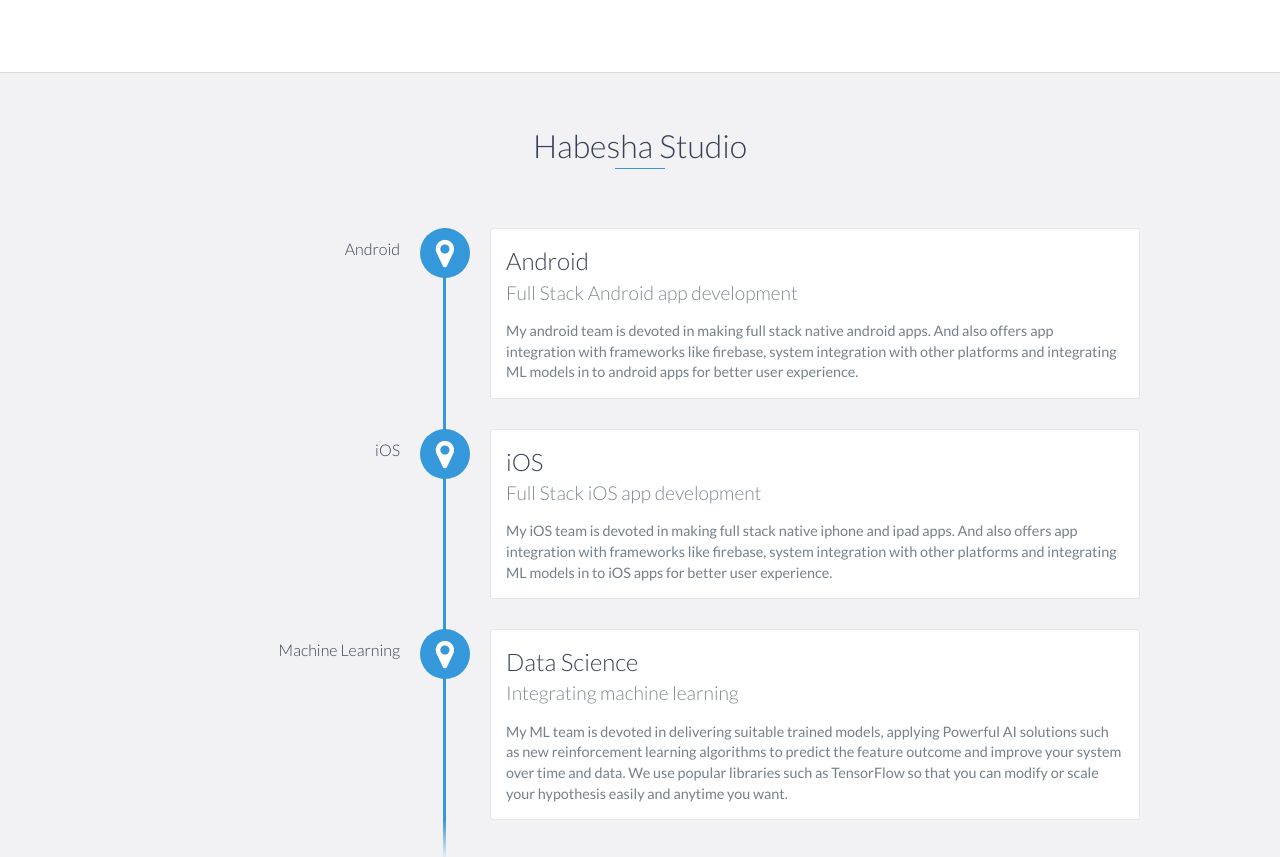
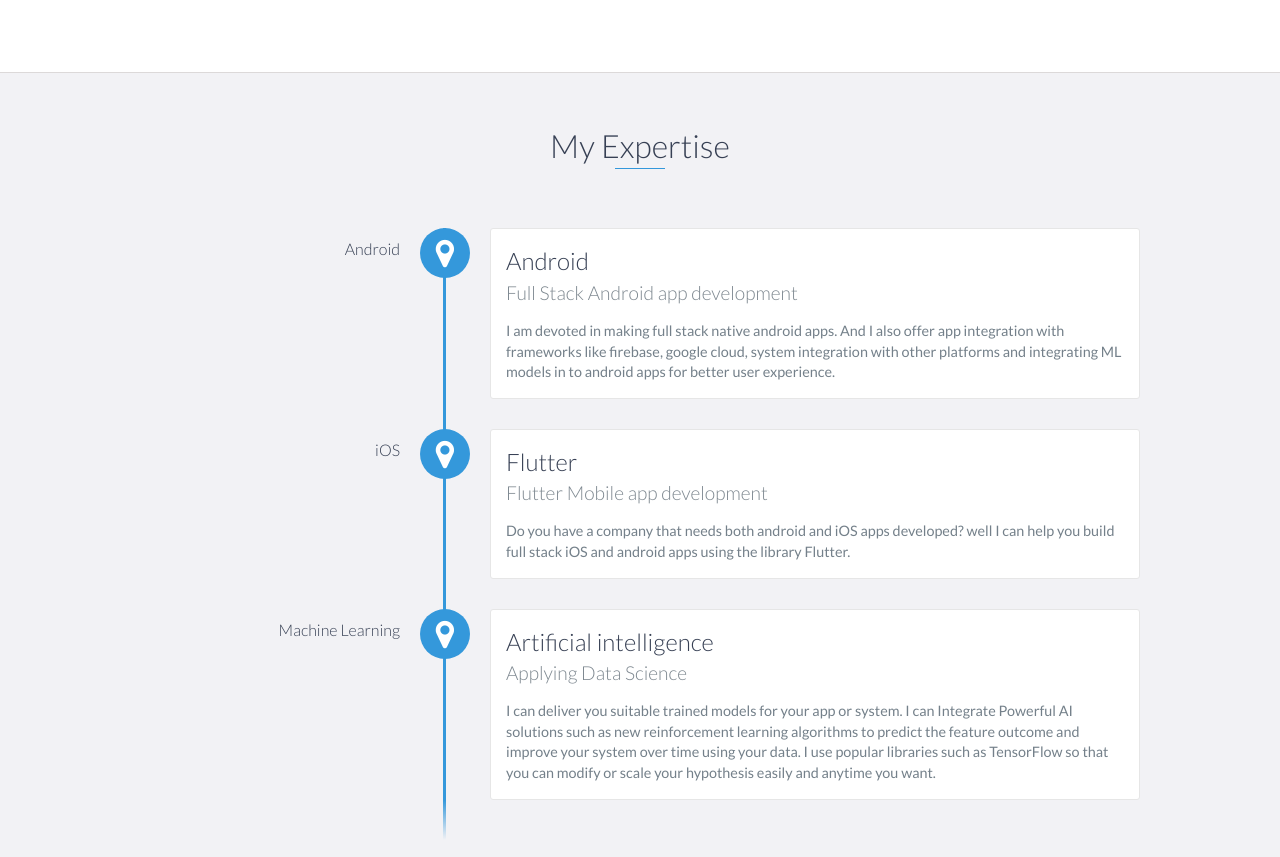
Before and after one commit to kuwrom/kuwrom.github.io, a website: page index.html in a window 1280 px wide. Shown: the part 1084-1941 px from the top of the page. Drawn offline with nearby package versions, Linux system fonts and the light colour scheme.

Commit message:
Update index.html

```diff
--- a/index.html
+++ b/index.html
@@ -74,7 +74,7 @@
 			    I am the founder of my own creative app development and data science studio called habeshaStudio.
 			    as a software Engineer, I have over 5 years of quality experience in programming, project management and artificial intelligence.
 			    And In habesha studio we offer Full stack mobile app development (cross platform) and data analytics to integrate machine learning algorithms to a new or existing systems.
-			    If you have a project that needs some creative insight me and my team will thrill you with our problem solving mechanism and we are always ready to help.
+			    If you have a project that needs some creative insight I will thrill you with my problem solving mechanism and I am always ready to help.
 
 			</p>
 
@@ -90,33 +90,33 @@
     <!-- End #about -->
 
     <div id="experience" class="background-alt">
-        <h2 class="heading">Habesha Studio</h2>
+        <h2 class="heading">My Expertise</h2>
         <div id="experience-timeline">
             <div data-date="Android">
                 <h3>Android</h3>
                 <h4>Full Stack Android app development</h4>
                 <p>
-                    My android team is devoted in making full stack native android apps. And also offers app integration with frameworks like firebase, system integration with other platforms and integrating ML models in to android apps for better user experience.
+                    I am devoted in making full stack native android apps. And I also offer app integration with frameworks like firebase, google cloud, system integration with other platforms and integrating ML models in to android apps for better user experience.
 		    </p>
             </div>
 
             <div data-date="iOS">
-                <h3>iOS</h3>
-                <h4>Full Stack iOS app development</h4>
+                <h3>Flutter</h3>
+                <h4>Flutter Mobile app development</h4>
                 <p>
 
-                    My iOS team is devoted in making full stack native iphone and ipad apps. And also offers app integration with frameworks like firebase, system integration with other platforms and integrating ML models in to iOS apps for better user experience.
+                    Do you have a company that needs both android and iOS apps developed? well I can help you build full stack iOS and android apps using the library Flutter.
 
 		    </p>
             </div>
 
             <div data-date="Machine Learning">
-                <h3>Data Science</h3>
-                <h4>Integrating machine learning</h4>
+                <h3>Artificial intelligence</h3>
+                <h4>Applying Data Science</h4>
                 <p>
 
-			My ML team is devoted in delivering suitable trained models,  applying Powerful AI solutions such as new reinforcement learning algorithms to predict the feature outcome and improve your system over time and data.
-			We use popular libraries such as TensorFlow so that you can modify or scale your hypothesis easily and anytime you want.
+			I can deliver you suitable trained models for your app or system. I can Integrate Powerful AI solutions such as new reinforcement learning algorithms to predict the feature outcome and improve your system over time using your data.
+			I use popular libraries such as TensorFlow so that you can modify or scale your hypothesis easily and anytime you want.
 		    </p>
             </div>
         </div>
@@ -153,7 +153,7 @@
                     <div class="project-info">
                         <h3>A food delivery app with realtime tracking and order management</h3>
                         <p>
-                           Written in dart, java, swift and it uses firebase, flutter and google maps API
+                           Dine is a food delivery app written for a startup company in addis ababa. It features location based filtered restaurant results and it has an eye-catching design as well as simplicity.
 			    </p>
                 <a href="https://play.google.com/store/apps/details?id=com.habeshastudio.fooddelivery">View on Playstore</a>
                     </div>
@@ -170,7 +170,7 @@
                         <h3>Implementation of Augmented random Search algorithm</h3>
                         <p>
                          By using "ARS" one of the most powerful algorithms published recently in 2018,
-				we made a half cheetah that trained itself to jump and run by improving its rewards from the environment.
+				        I experimented a half cheetah that trained itself to jump and run by improving its rewards from the environment.
 			    </p>
                         <a href="#">View Project</a>
                     </div>
@@ -196,8 +196,8 @@
 	    <li>Xcode</li>
 	    <li>Data Science</li>
             <li>Flutter</li>
-	    <li>R</li>
-            <li>Octave</li>
+	    <li>Firebase</li>
+            <li>NodeJS</li>
             <li>TensorFlow</li>
 	    <li>Keras</li>
             <li>Anaconda</li>
```
